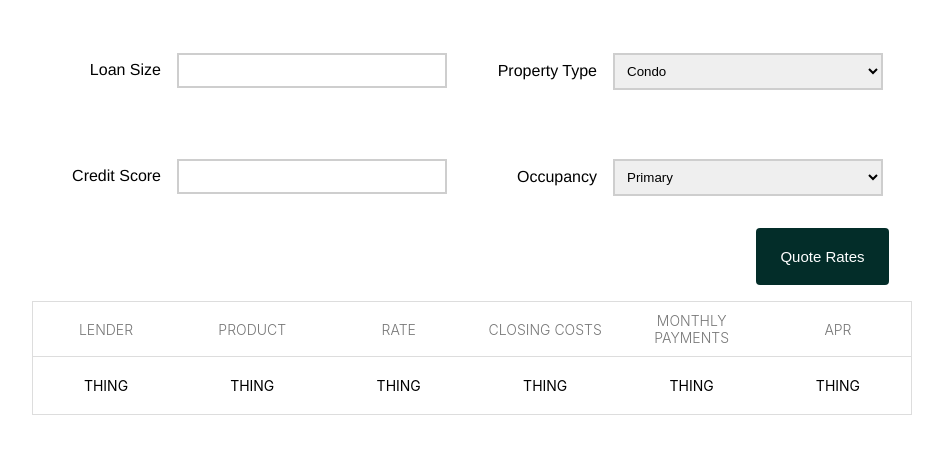
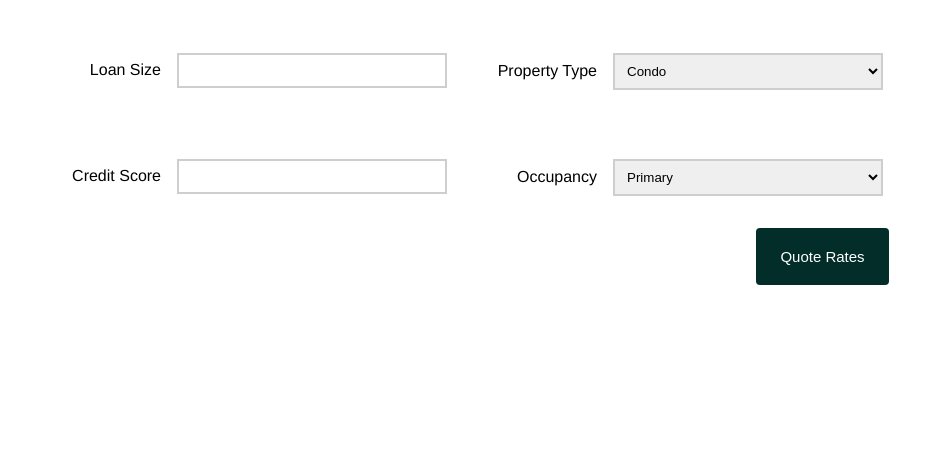
Before and after one commit to alexvalera/rate-quote, a React (Create React App) app: page / in a window 1280 px wide. Shown: the top 454 px of the page, without its empty margins (168-1111 px from the left). Built offline with nearby package versions, Linux system fonts and the light colour scheme.

Commit message:
check if rate quotes has been received before displaying table

```diff
--- a/src/App.js
+++ b/src/App.js
@@ -1,14 +1,24 @@
 import './App.css';
 import Form from './components/Form/Form';
 import RateQuotesTable from './components/RateQuotesTable/RateQuotesTable';
+import { connect } from 'react-redux';
 
-function App() {
+function App({ hasRateQuotes }) {
   return (
     <main>
       <Form />
-      <RateQuotesTable />
+      { hasRateQuotes && <RateQuotesTable /> }
     </main>
   );
 }
 
-export default App;
+const mapStateToProps = state => {
+  return {
+    hasRateQuotes: !!state.rateQuotes.length
+  }
+}
+
+export default connect(
+  mapStateToProps,
+  null
+)(App);
```
